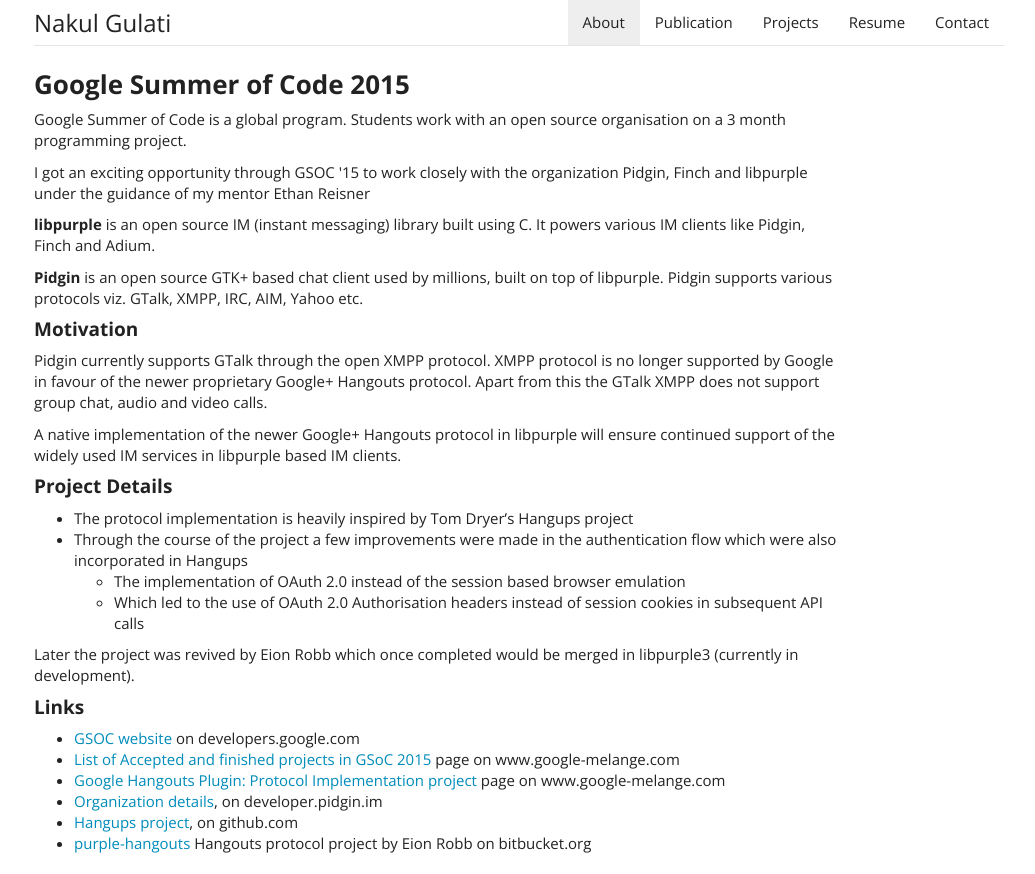
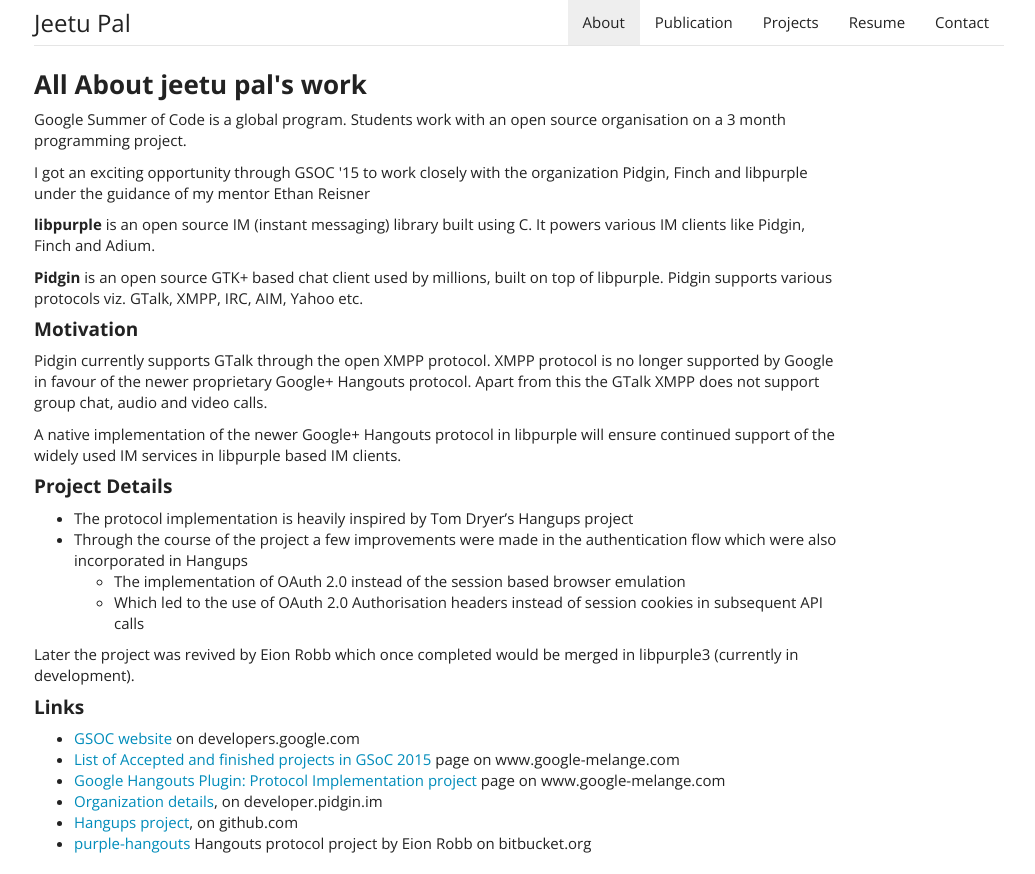
Before and after one commit to JeetuPal/jeetupal.github.io, a plain HTML site: page gsoc.html in a window 1280 px wide. Shown: the top 874 px of the page, without its empty margins (121-1156 px from the left). Drawn offline with nearby package versions, Linux system fonts and the light colour scheme.

Commit message:
domain changes

```diff
--- a/gsoc.html
+++ b/gsoc.html
@@ -40,7 +40,7 @@
                         <span class="icon-bar"></span>
                         <span class="icon-bar"></span>
                     </button>
-                    <a class="navbar-brand" href="/">Nakul Gulati</a>
+                    <a class="navbar-brand" href="/">Jeetu Pal</a>
                 </div>
                 <div id="navbar" class="navbar-collapse collapse">
                     <ul class="nav navbar-nav navbar-right">
@@ -60,7 +60,7 @@
     <div class="container">
         <div class="row gsoc-row">
             <div class="col-lg-10">
-                <h3 class="zero-top"><strong>Google Summer of Code 2015</strong></h3>
+                <h3 class="zero-top"><strong>All About jeetu pal's work</strong></h3>
                 <p>
                     Google Summer of Code is a global program. Students work with an open source organisation on a 3
                     month
```
Also changed, not shown: projects.html (+1 -1 lines), 1 other file.
